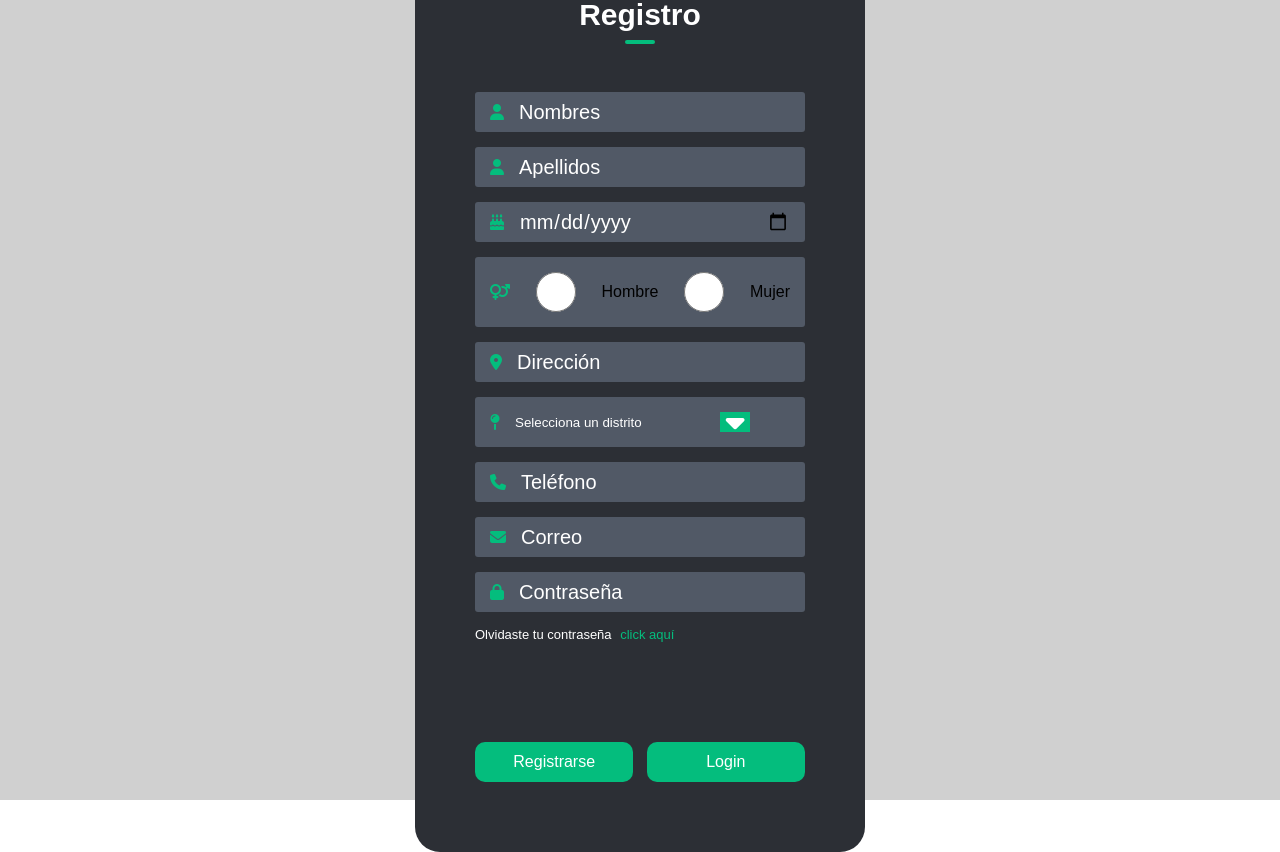
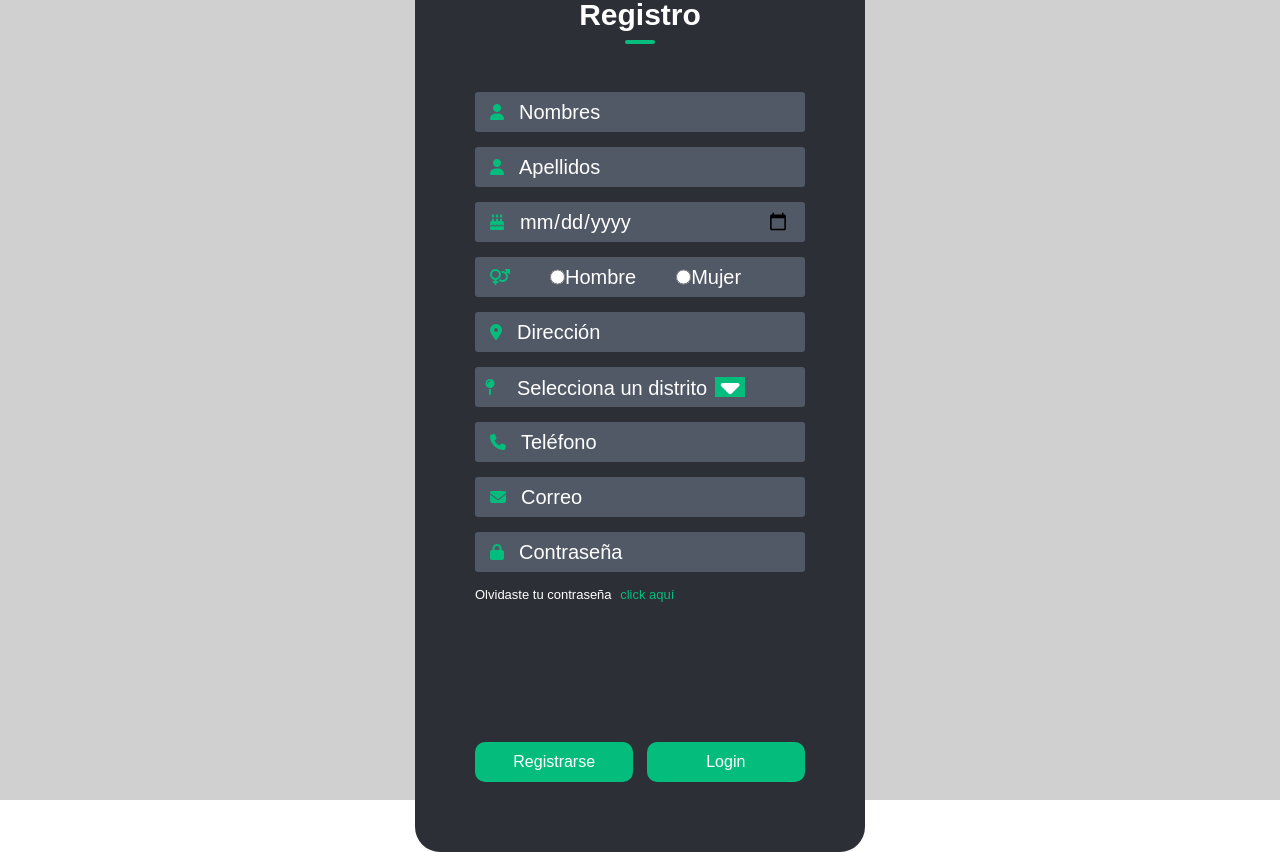
Before and after one commit to Jhanmer/DoctorPet, a PHP site: page /RegistroC.php in a window 1280 px wide. Run offline with PHP 8.4, Linux system fonts and the light colour scheme; some libraries are stand-ins or nearby versions; some web fonts are replaced.

Commit message:
Se modifico el select buttom

```diff
--- a/CSS/EstiloRegistroClientes.css
+++ b/CSS/EstiloRegistroClientes.css
@@ -50,12 +50,28 @@
 .input-field-RC-2{
     background-color: #515966;
     margin: 15px 0;
-    padding: 15px;
+    padding: 10px;
     border-radius: 3px;
     display: flex;
     align-items: center;
     transition: max-height 0.5s;
     overflow: hidden;
+}
+.input-field-RC-3{
+    background-color: #515966;
+    margin: 15px 0;
+    border-radius: 3px;
+    display: flex;
+    align-items: center;
+    transition: max-height 0.5s;
+    overflow: hidden;
+}
+.input-field-RC-3 input{
+    margin-left: 40px;
+    width: 15px;
+}
+.input-field-RC-3 p{
+    font-size: 20px;
 }
 input{
     width: 100%;
@@ -73,6 +89,10 @@ input::placeholder{
     color: #04BD7D;
 }
 .input-field-RC-2 i{
+    color: #04BD7D;
+}
+.input-field-RC-3 i{
+    margin-left: 15px;
     color: #04BD7D;
 }
 form p{
@@ -121,13 +141,14 @@ form p a{
     height: 20px;
 }
 .select-box{
-    margin-left: 15px;
+    margin-left: 22px;
     padding: 0 2px 0 0;
     border: none;
     appearance: none;
     width: 100%;
     color: white;
     background-color: #515966;
+    font-size: 20px;
 }
 .select-container .icon-container{
     width: 30px;
--- a/RegistroC.php
+++ b/RegistroC.php
@@ -36,10 +36,10 @@
                             <i class="fa-solid fa-cake-candles"></i>
                             <input type="date" min="1900-01-01">
                         </div>
-                        <div class="input-field-RC-2">
+                        <div class="input-field-RC-3">
                             <i class="fa-solid fa-venus-mars"></i>
-                            <input type="radio" name="gender" value="Hombre">Hombre
-                            <input type="radio" name="gender" value="Muejr">Mujer
+                            <input type="radio" name="gender" value="Hombre"><p>Hombre</p>
+                            <input type="radio" name="gender" value="Muejr"><p>Mujer</p>
                         </div>
                         <div class="input-field-RC">
                             <i class="fa-solid fa-location-dot"></i>
```
